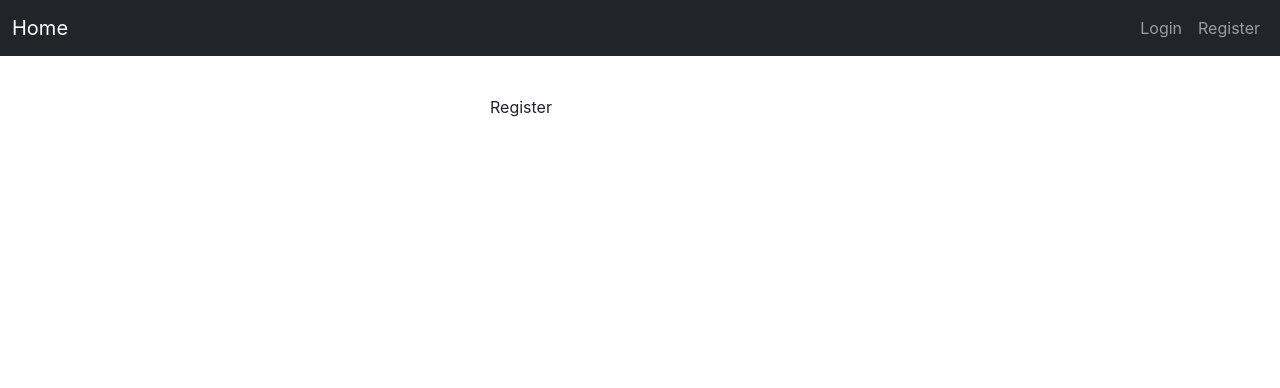
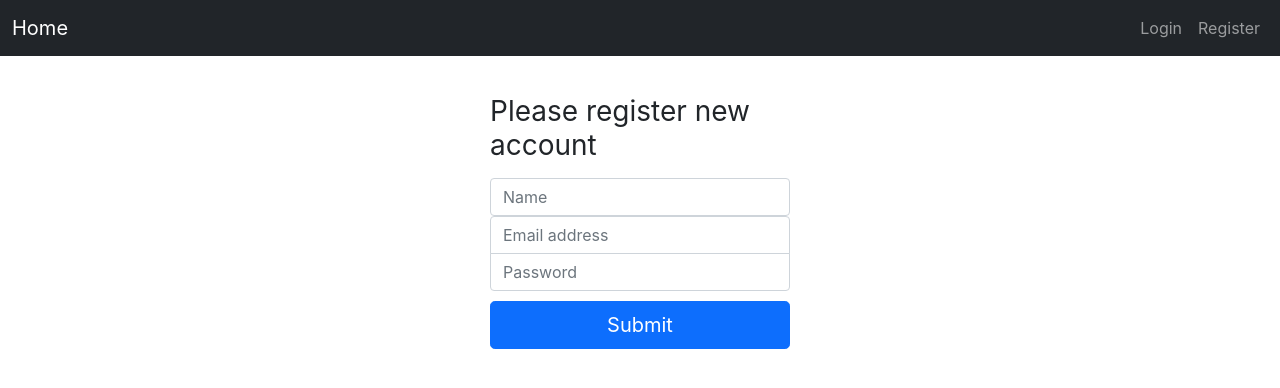
Before and after one commit to christinalu3799/client-go-react-jwt-authentication, a React (Create React App) app: page /register in a window 1280 px wide. Shown: the top 388 px of the page. Built offline with nearby package versions, Linux system fonts and the light colour scheme.

Commit message:
created register page form

```diff
--- a/src/pages/Register.tsx
+++ b/src/pages/Register.tsx
@@ -1,9 +1,22 @@
-import React from 'react'
+import React, { useState } from 'react'
 
 const Register = () => {
-  return (
-    <div>Register</div>
-  )
+    const [name, setName] = useState('')
+    return (
+        <div>
+            <form>
+                <h1 className="h3 mb-3 fw-normal">Please register new account</h1>
+
+                <input className="form-control" placeholder="Name" required/>
+
+                <input type="email" className="form-control" placeholder="Email address" required/>
+
+                <input type="password" className="form-control" placeholder="Password" required/>
+
+                <button className="w-100 btn btn-lg btn-primary" type="submit">Submit</button>
+            </form>
+        </div>
+    )
 }
 
 export default Register
```
